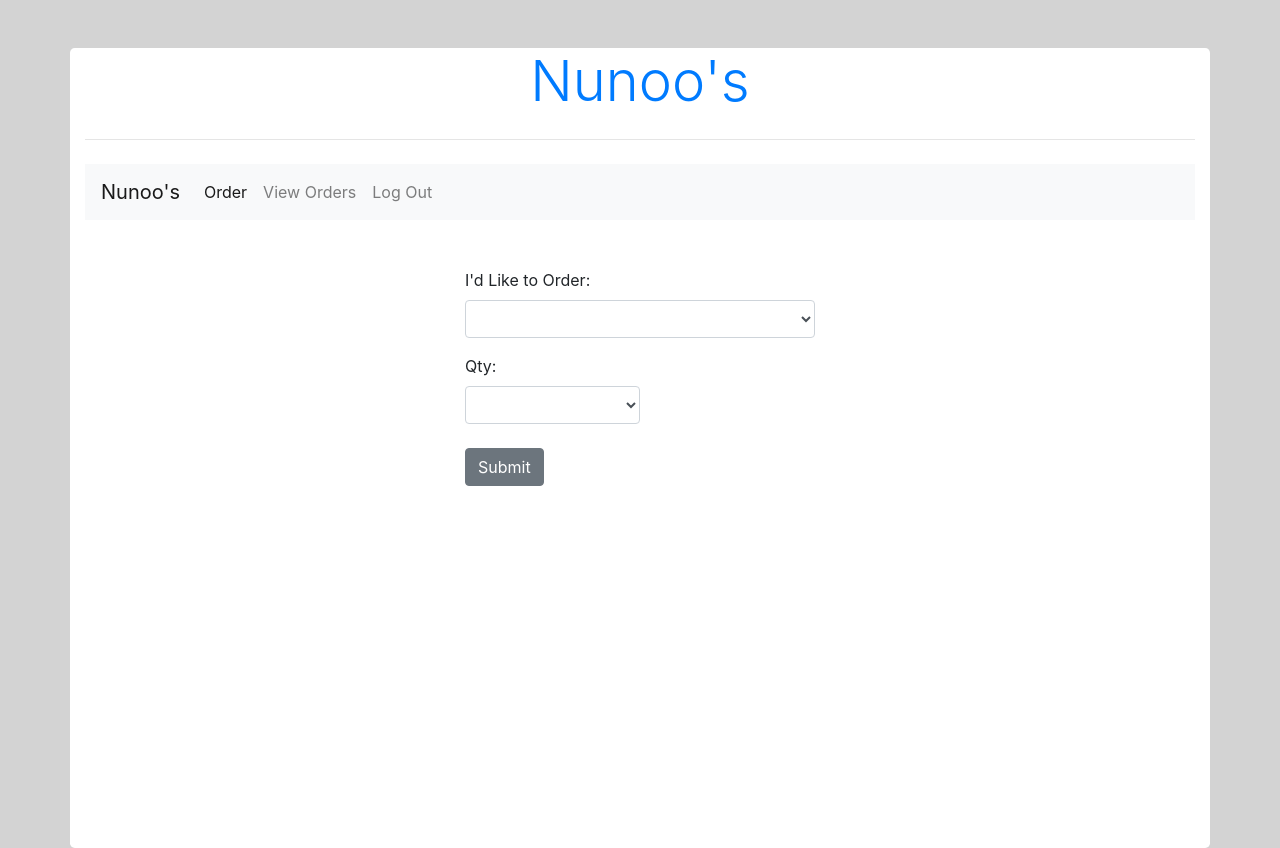
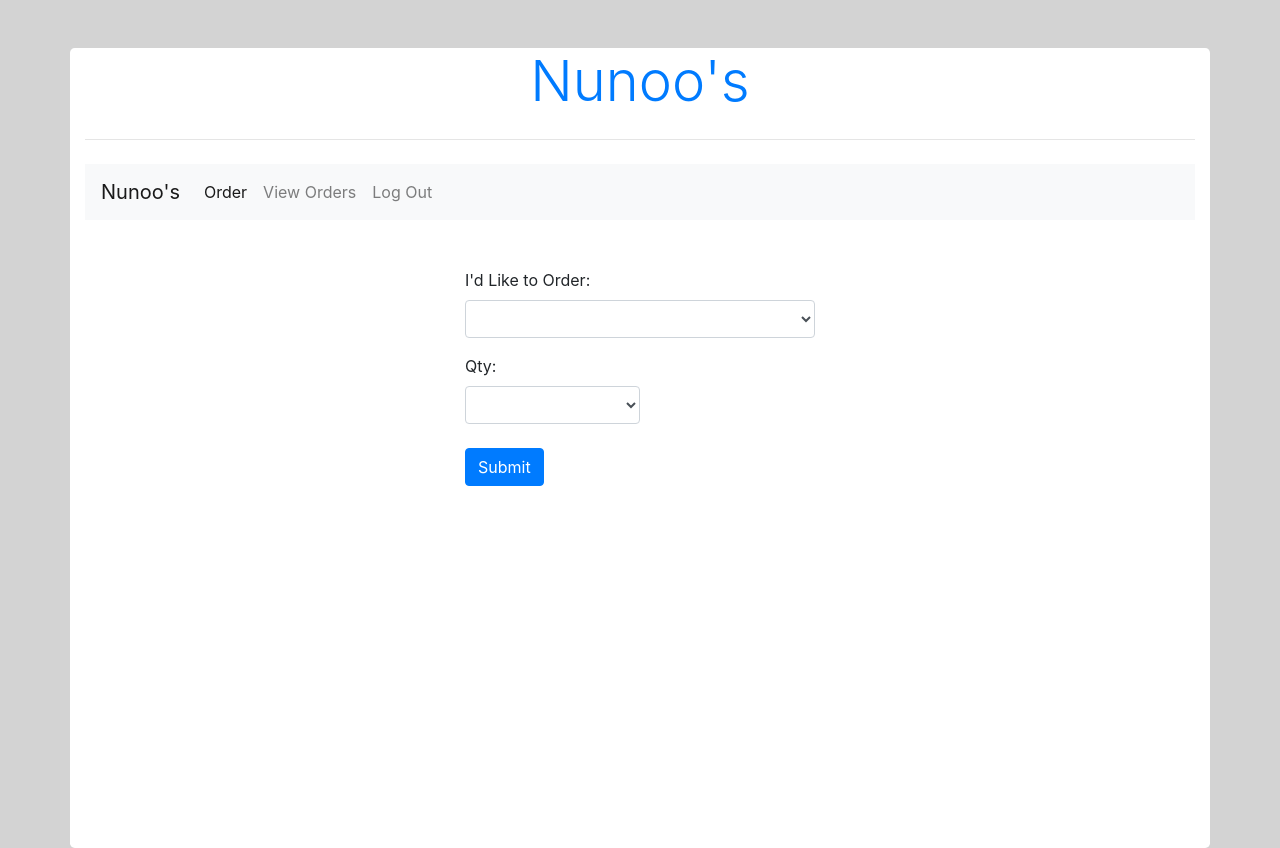
Before and after one commit to Alexg1021/geekwise-restaurant-application-1, an Angular app in the folder public/: page /order in a window 1280 px wide. Built offline with nearby package versions, Linux system fonts and the light colour scheme.

Commit message:
added heroku

```diff
--- a/public/src/app/order/order.component.html
+++ b/public/src/app/order/order.component.html
@@ -49,7 +49,7 @@
 
       </div>
 
-      <input type="submit" class="btn btn-secondary mt-2">
+      <input type="submit" class="btn btn-primary mt-2">
     </form>
 
   </div>
```
Also changed, not shown: package.json (+16 -1 lines), 1 other file (tests, documents, lock files or other folders).
